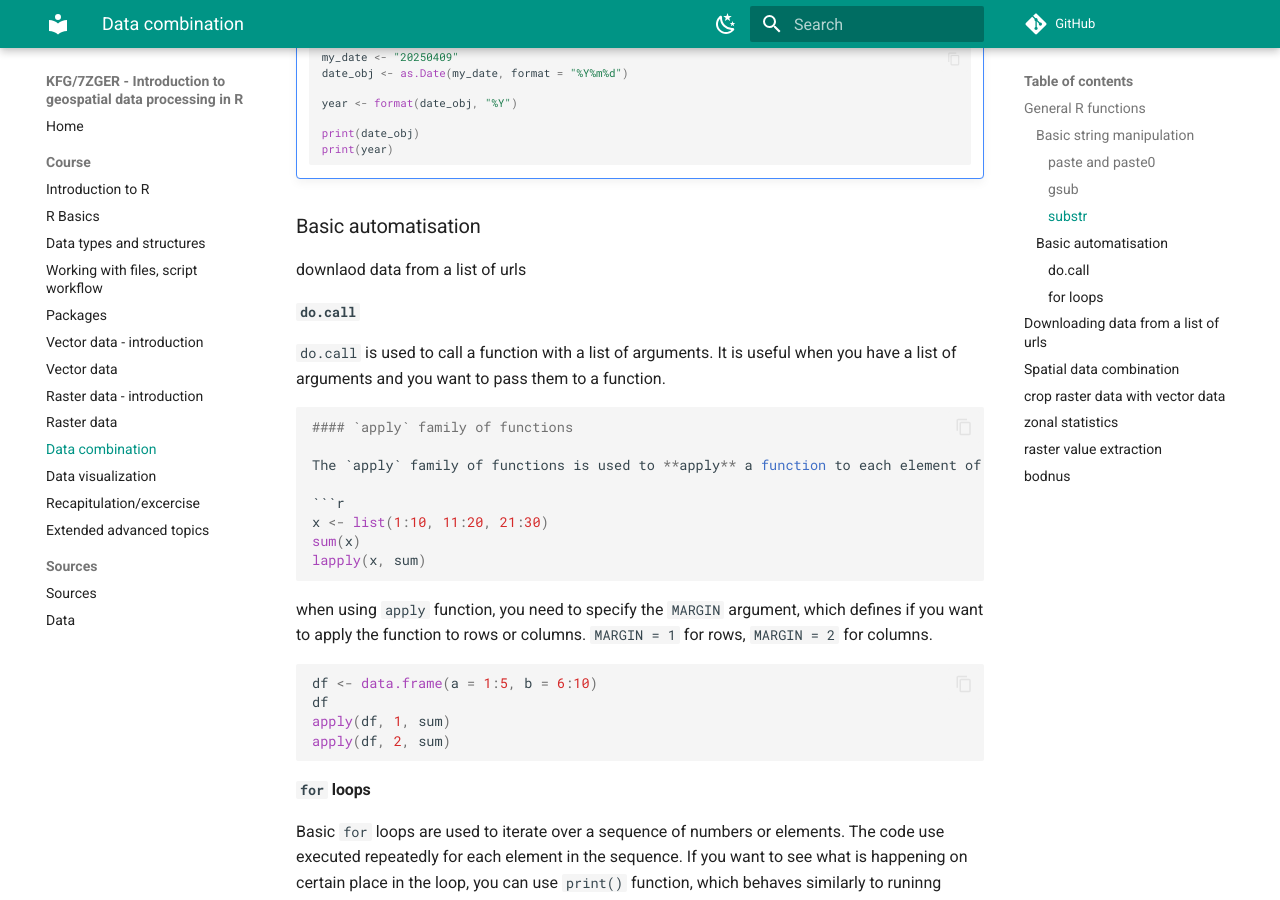
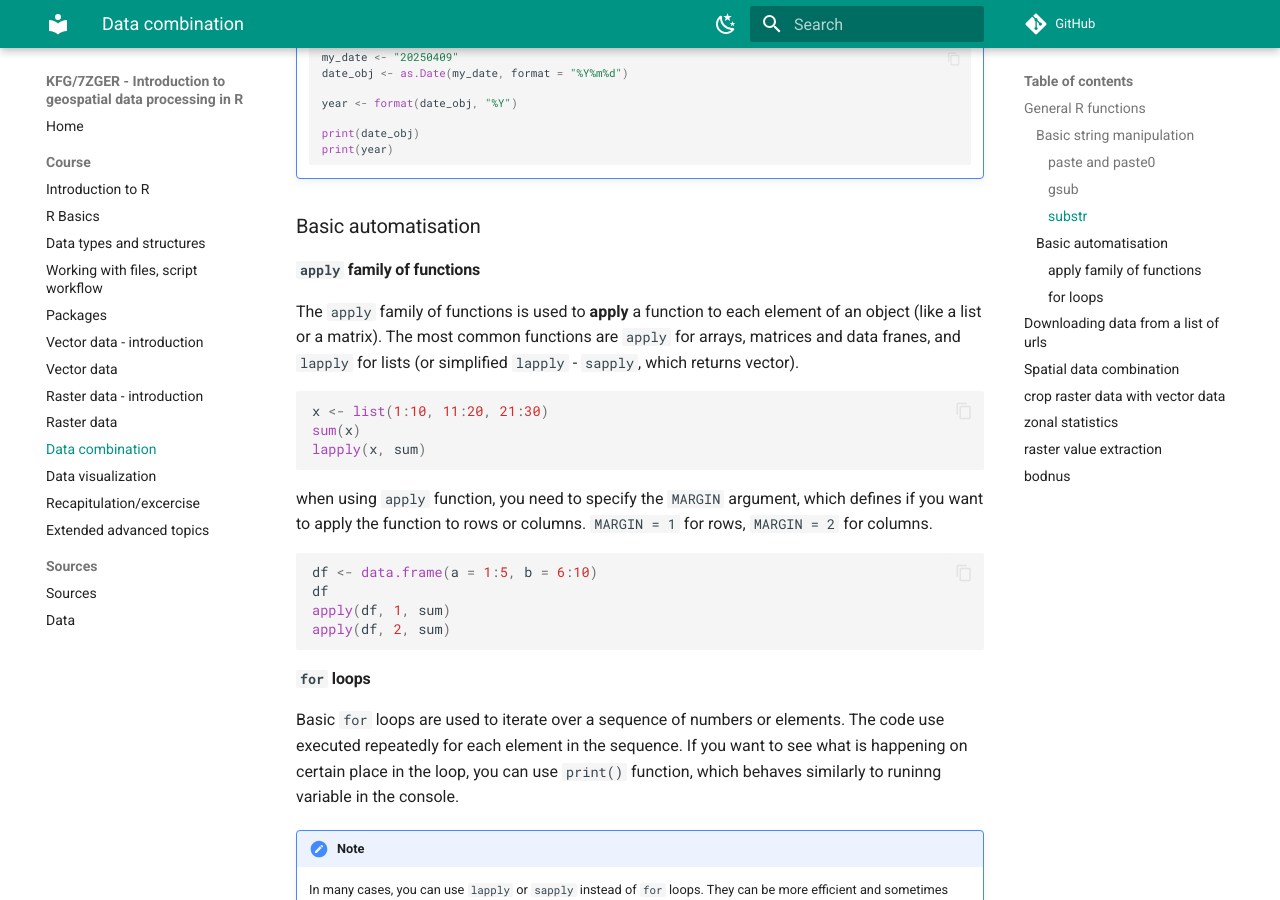
Before and after one commit to kalab-oto/7ZGER, an MkDocs documentation site: the page built from docs/data_combination.md, in a window 1280 px wide and 900 px high, scrolled down 1197 px. Built offline with MkDocs 1.6.1 and Material for MkDocs 9.7.7, drawn with Linux system fonts in a browser that asks for light colours; comment, search, counter and statistics services are not loaded.

Commit message:
fix: rm do.call

````diff
--- a/docs/data_combination.md
+++ b/docs/data_combination.md
@@ -63,13 +63,6 @@ my_date
     ```
 
 ### Basic automatisation
-downlaod data from a list of urls
-
-#### `do.call`
-`do.call` is used to call a function with a list of arguments. It is useful when you have a list of arguments and you want to pass them to a function.
-
-```r
-
 
 #### `apply` family of functions
 
````
